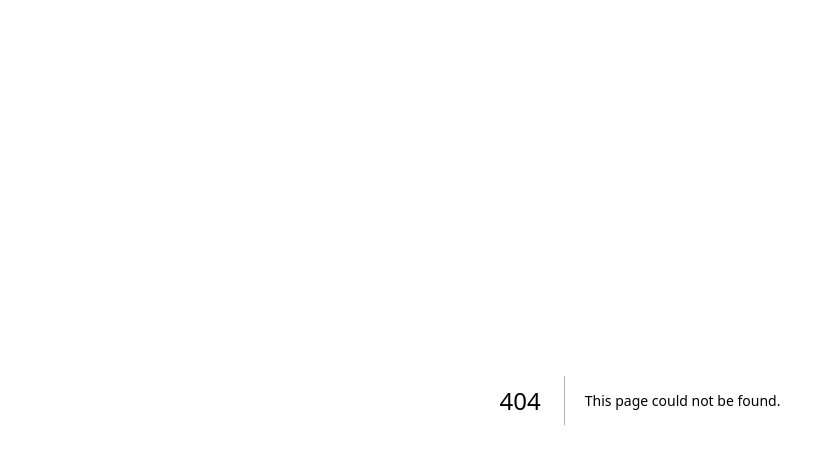
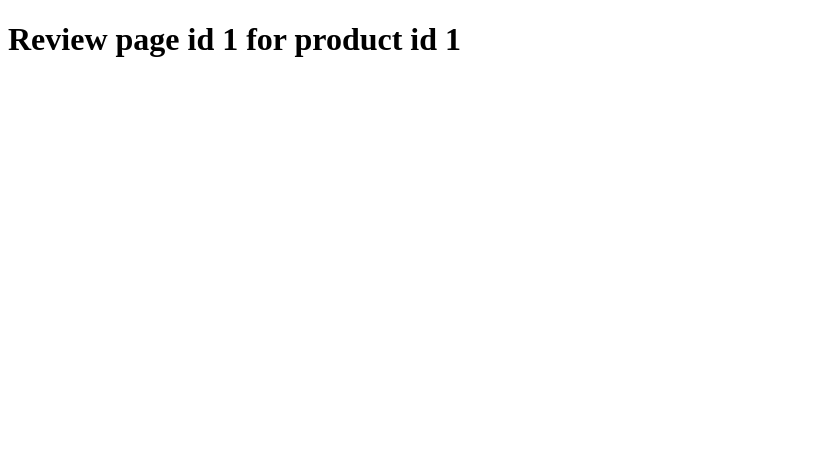
Before and after one commit to Akshat-Kumar-work/NextJs-learning, a Next.js app: page /products/1/reviews/1 in a window 1280 px wide. Before the commit this address had no page. Shown: the top 464 px of the page, without its empty margins (0-835 px from the left). Built offline with nearby package versions, Linux system fonts and the light colour scheme.

Commit message:
Nested Dynamic Routes

```diff
--- /dev/null
+++ b/src/app/products/[productId]/reviews/[reviewId]/page.jsx
@@ -0,0 +1,11 @@
+import React from 'react'
+
+const reviewId = ({params}) => {
+  return (
+    <h1>
+        Review page id {params.reviewId} for product id {params.productId}
+    </h1>
+  )
+}
+
+export default reviewId
```
Also changed, not shown: src/app/products/[productId]/reviews/page.jsx (added, +9 -0 lines).
